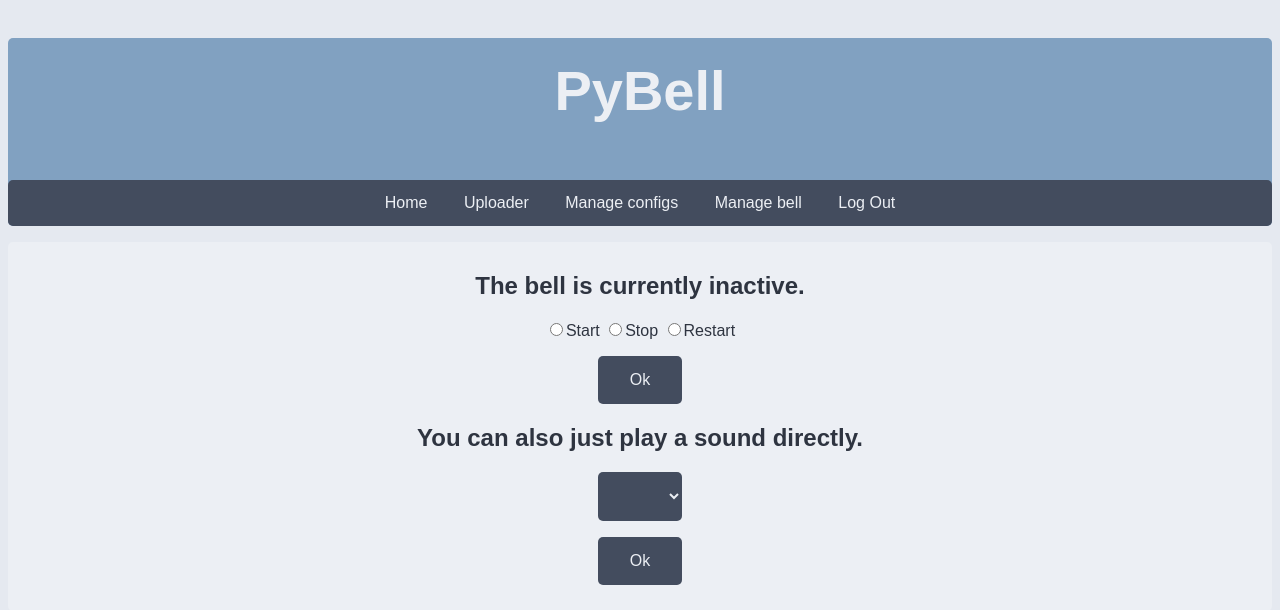
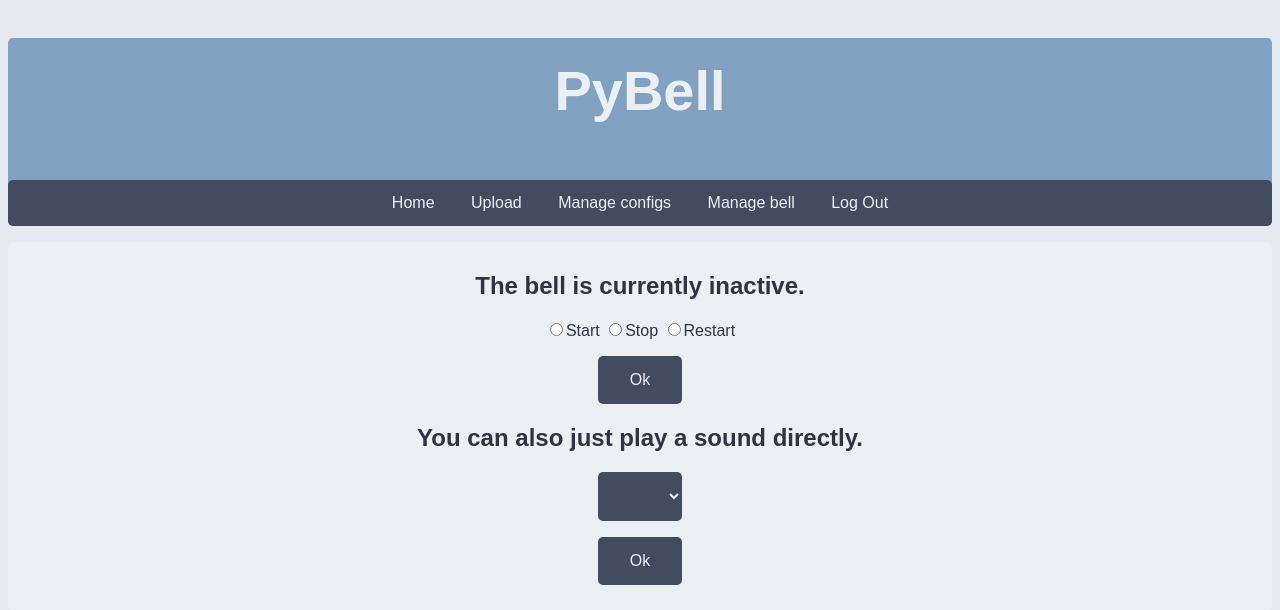
Before and after one commit to Zotyamester/PyBell, a Flask app: page /manage_bell in a window 1280 px wide. Shown: the top 610 px of the page. Run offline with Flask 2, Linux system fonts and the light colour scheme; a user stored in the database is signed in; lists and menus that the app fills with data are empty.

Commit message:
Rename uploader to upload

```diff
--- a/app/routes.py
+++ b/app/routes.py
@@ -27,10 +27,10 @@ def list_all_files(dirname):
 def allowed_file(filename, allowed_exts):
 	return '.' in filename and filename.rsplit('.', 1)[1].lower() in allowed_exts
 
-def upload(request, allowed_exts, folder):
+def upload_file(request, allowed_exts, folder):
 	if 'file' not in request.files:
 		flash('No file part')
-		return redirect(url_for('uploader'))
+		return redirect(url_for('upload'))
 	file = request.files['file']
 	if file.filename == '':
 		flash('No file selected for uploading')
@@ -40,7 +40,7 @@ def upload(request, allowed_exts, folder):
 		flash('File "%s" uploaded' % filename)
 	else:
 		flash('Allowed file types are %s' % ', '.join(allowed_exts))
-	return redirect(url_for('uploader'))
+	return redirect(url_for('upload'))
 
 @app.route('/', methods=['GET', 'POST'])
 @app.route('/home', methods=['GET', 'POST'])
@@ -79,20 +79,20 @@ def not_found_error(error):
 def internal_error(error):
 	return render_template('500.html'), 500
 
-@app.route('/uploader', methods=['GET'])
+@app.route('/upload', methods=['GET'])
 @login_required
-def uploader():
-	return render_template('uploader.html')
+def upload():
+	return render_template('upload.html')
 
 @app.route('/upload_sound', methods=['POST'])
 @login_required
 def upload_sound():
-	return upload(request, ALLOWED_SOUND_EXTENSIONS, 'SOUND_FOLDER')
+	return upload_file(request, ALLOWED_SOUND_EXTENSIONS, 'SOUND_FOLDER')
 
 @app.route('/upload_config', methods=['POST'])
 @login_required
 def upload_config():
-	return upload(request, ALLOWED_CONFIG_EXTENSIONS, 'CONFIG_FOLDER')
+	return upload_file(request, ALLOWED_CONFIG_EXTENSIONS, 'CONFIG_FOLDER')
 
 @app.route('/manage_configs', methods=['GET', 'POST'])
 @login_required
--- a/app/templates/base_after_login.html
+++ b/app/templates/base_after_login.html
@@ -3,7 +3,7 @@
 {% block header %}
     <ul id="nav">
         <li><a href="/home">Home</a></li>
-        <li><a href="/uploader">Uploader</a></li>
+        <li><a href="/upload">Upload</a></li>
         <li><a href="/manage_configs">Manage configs</a></li>
         <li><a href="/manage_bell">Manage bell</a></li>
         <li><a href="/logout">Log Out</a></li>
--- a/app/templates/uploader.html
+++ b/app/templates/upload.html
@@ -1,5 +1,5 @@
 {% extends "base_after_login.html" %}
-{% block title %}Uploader{% endblock %}
+{% block title %}Upload{% endblock %}
 
 {% block main %}
 	<h2>Select a soundfile to upload.</h2>
```
